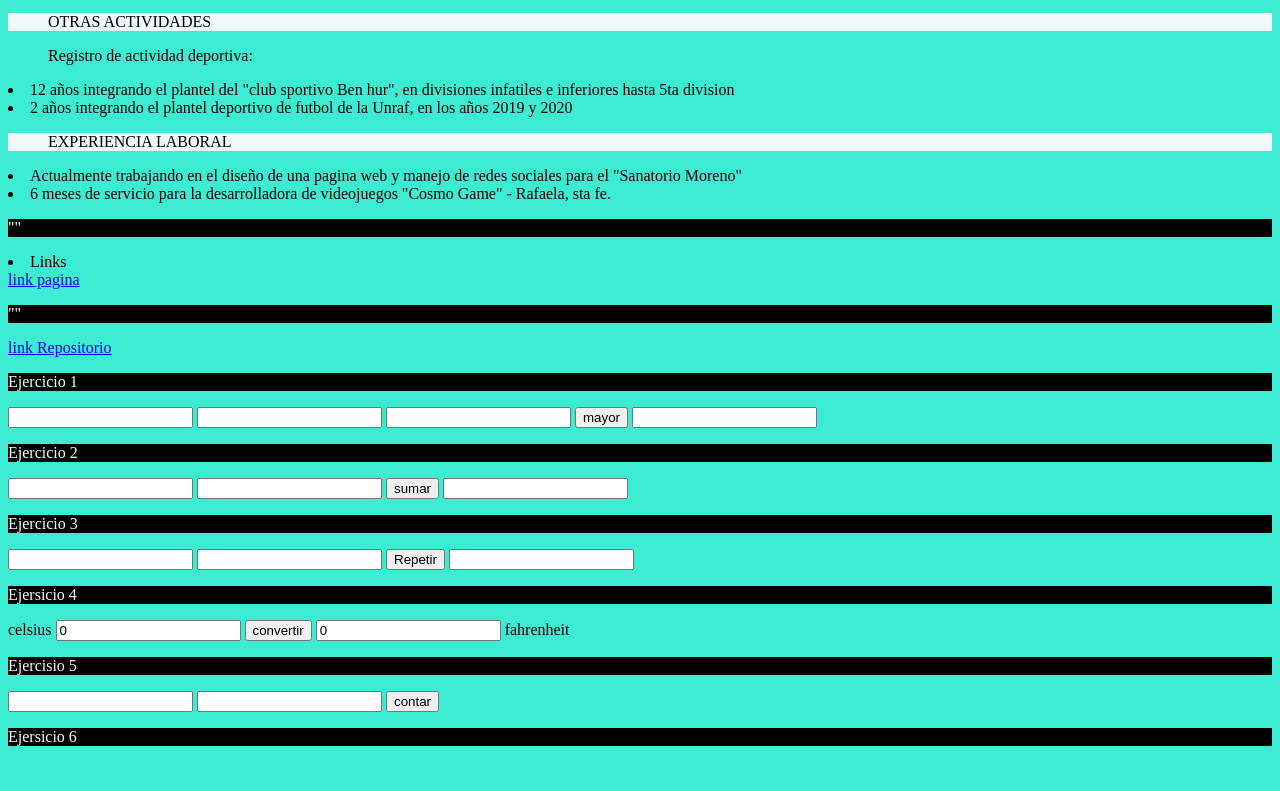
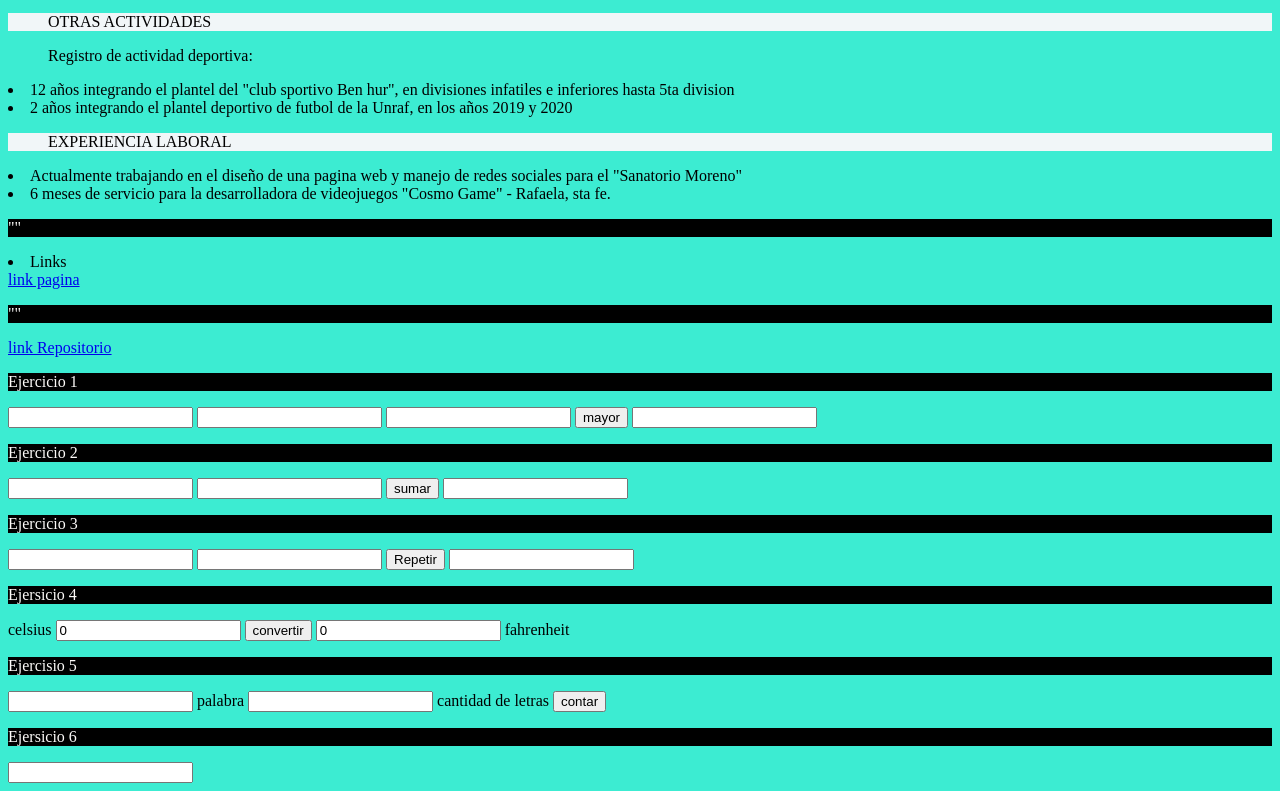
Before and after one commit to GonzaloCasabella/tpfolio, a plain HTML site: page index.html in a window 1280 px wide. Shown: the part 1093-1884 px from the top of the page. Before the commit the page ends 1855 px from the top, so only its background shows below. Drawn offline with Linux system fonts and the light colour scheme.

Commit message:
etiqueta "span"

```diff
--- a/index.html
+++ b/index.html
@@ -75,9 +75,12 @@
 <span>fahrenheit</span>
 <p>Ejercisio 5</p>
 <input type="text" id= "pl">
+<span>palabra</span>
 <input type="number" id="c">
+<span>cantidad de letras</span>
 <button onclick="contar(pl,c)">
     contar
 </button>
 <p>Ejersicio 6</p>
+<input type="number" id="num">
 </body>
```
